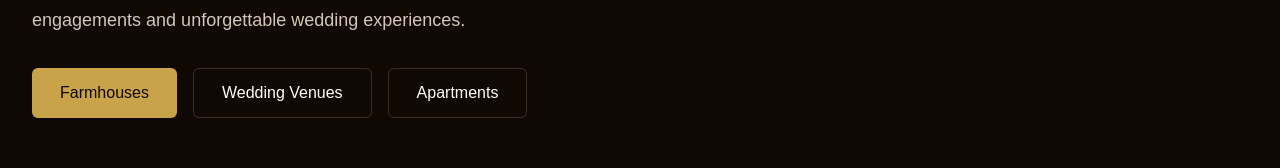
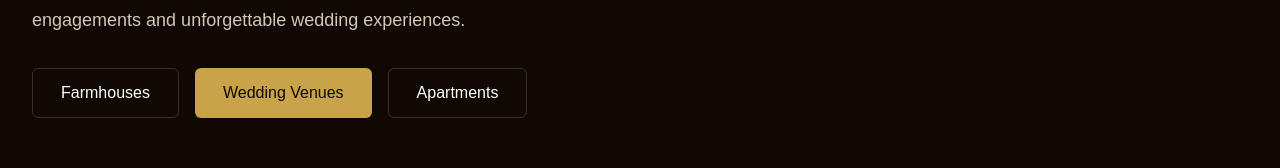
Before and after one commit to bymahiwork-prog/effortless-events, a Next.js app: page /weddings in a window 1280 px wide. Shown: the part 384-552 px from the top of the page. Built offline with nearby package versions, Linux system fonts and the light colour scheme; no server answers; the database is empty.

Commit message:
Update page.js

```diff
--- a/app/weddings/page.js
+++ b/app/weddings/page.js
@@ -223,16 +223,16 @@ const Weddings = () => {
 
   <Link
     href="/farmhouses"
-                className="inline-flex items-center justify-center px-7 py-3 bg-[#C9A34A] text-[#0F0803] font-medium rounded-md hover:bg-[#D8B25B] transition"
+    className="inline-flex items-center justify-center px-7 py-3 border border-[#3A2E22] text-white rounded-md hover:bg-[#17110B] transition"
   >
     Farmhouses
   </Link>
 
-              {/* WEDDING VENUES */}
+  {/* WEDDING VENUES — ACTIVE */}
 
   <a
     href="#wedding-venues"
-                className="inline-flex items-center justify-center px-7 py-3 border border-[#3A2E22] text-white rounded-md hover:bg-[#17110B] transition"
+    className="inline-flex items-center justify-center px-7 py-3 bg-[#C9A34A] text-[#0F0803] font-medium rounded-md hover:bg-[#D8B25B] transition"
   >
     Wedding Venues
   </a>
```
Lines whose indentation alone changed are shown as unchanged.
